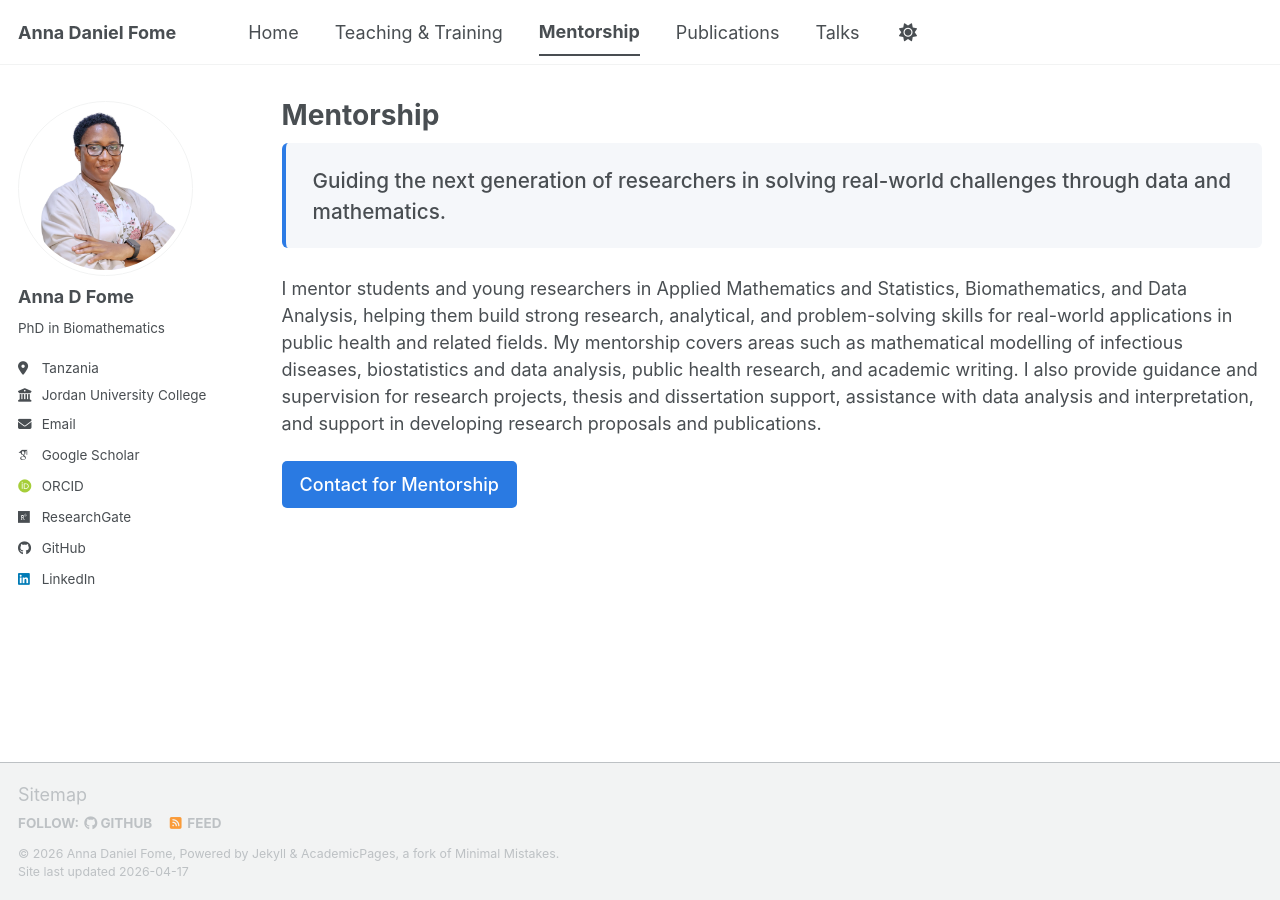
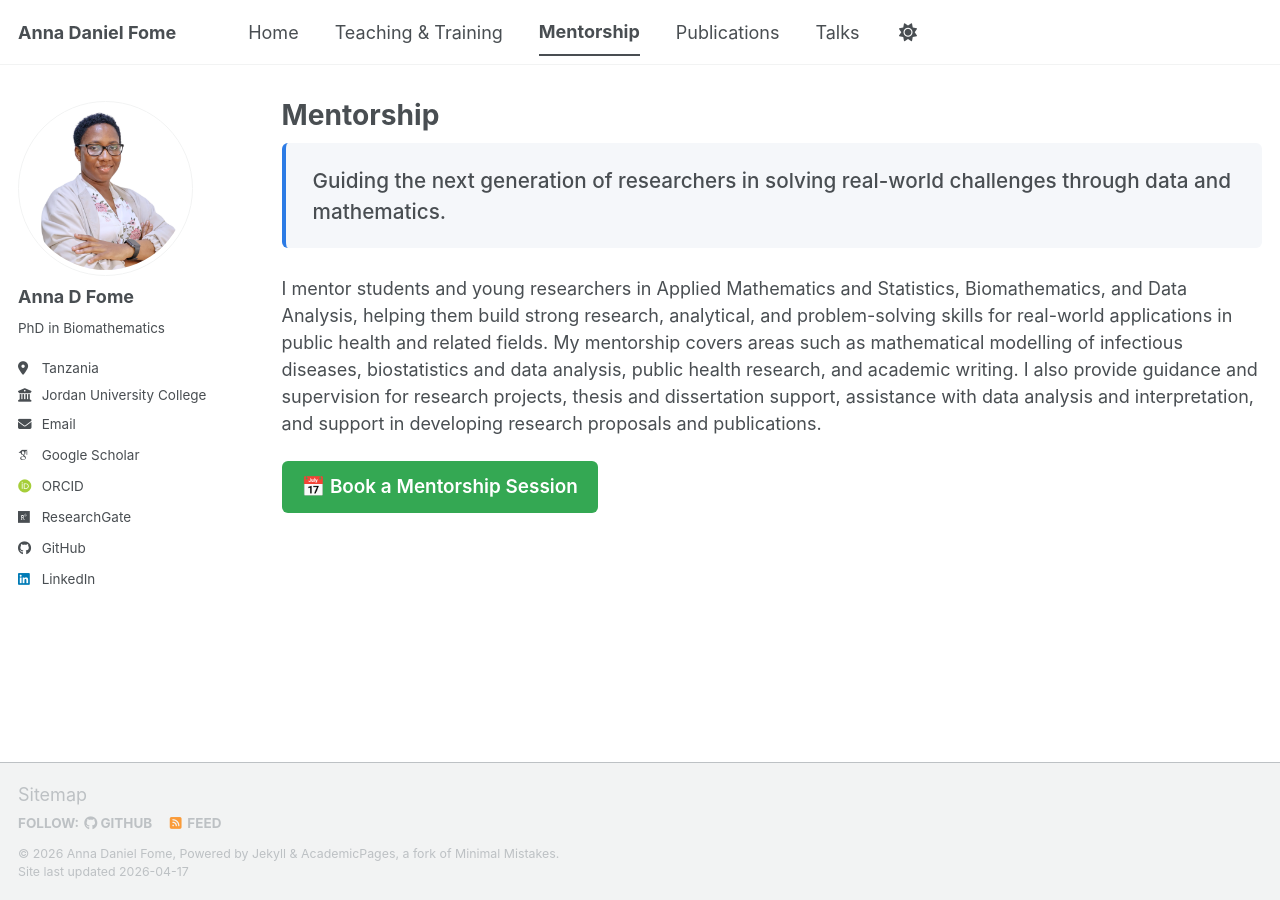
Before and after one commit to FomeA/FomeA.github.io, a Jekyll site: the page built from _pages/mentorship.html, in a window 1280 px wide. Built offline with Jekyll 4.4.1, drawn with Linux system fonts in a browser that asks for light colours; some web fonts are replaced; a script bundle is joined from its source files by our own code; library files that are not in the unit come from our copies.

Commit message:
Update mentorship.html

```diff
--- a/_pages/mentorship.html
+++ b/_pages/mentorship.html
@@ -24,8 +24,23 @@ author_profile: true
     in developing research proposals and publications.
 </p>
 
+    <!-- Booking Button -->
+<p style="margin-bottom: 2em;">
+  <a href="https://calendar.app.google/RF8rbheuphgiRurh6" target="_blank" style="
+    display: inline-block;
+    padding: 12px 20px;
+    background-color: #34a853;
+    color: #ffffff;
+    text-decoration: none;
+    border-radius: 6px;
+    font-weight: 600;
+    font-size: 1.05em;
+  ">
+    📅 Book a Mentorship Session
+  </a>
+</p>
 
-   <!-- Contact Button -->
+   <!-- Contact Button
   <p style="margin-bottom: 2em;">
     <a href="mailto:anna.fome@juco.ac.tz" style="
       display: inline-block;
@@ -38,7 +53,7 @@ author_profile: true
     ">
       Contact for Mentorship
     </a>
-  </p>
+  </p> -->
 
 
 </div>
```
